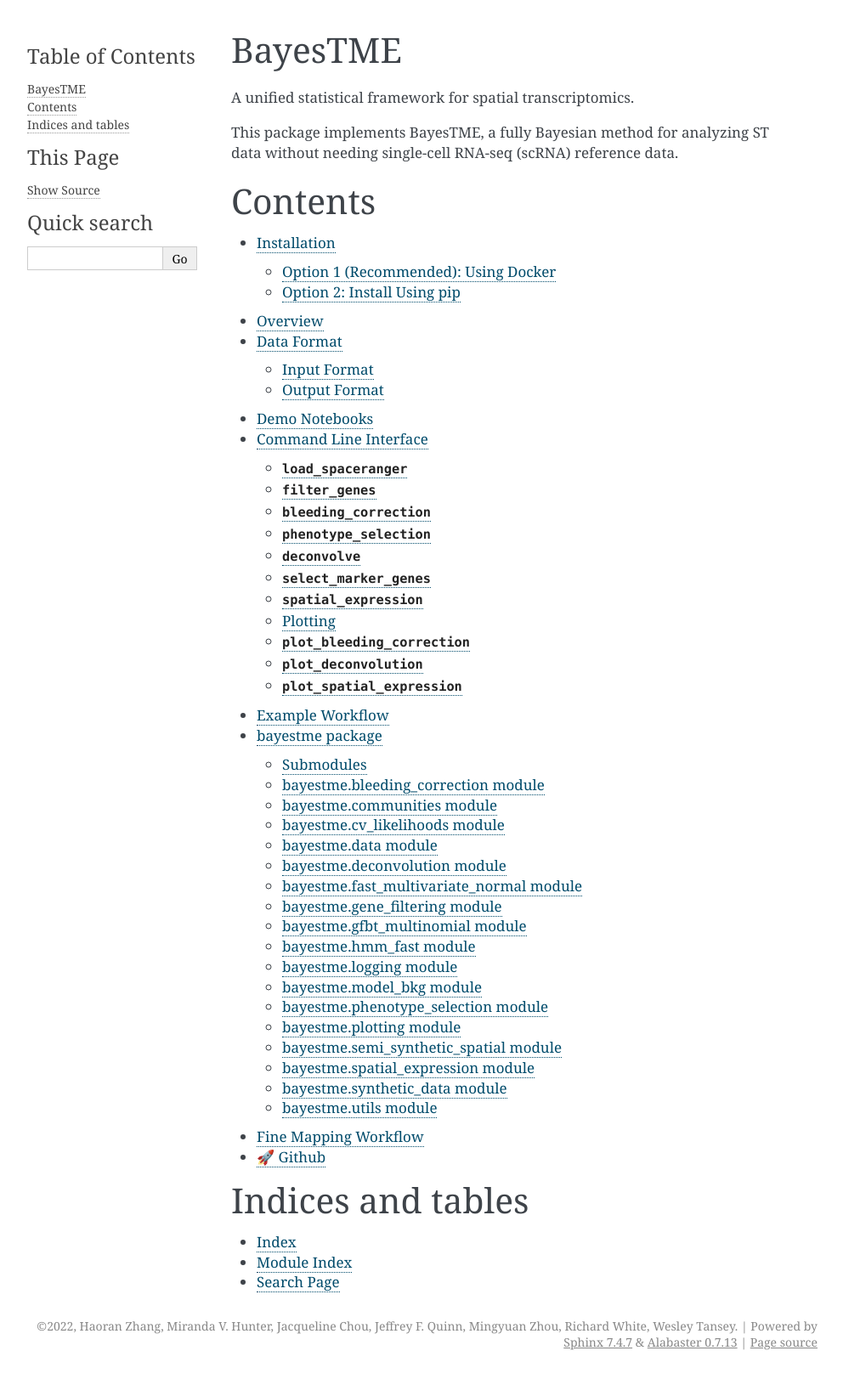
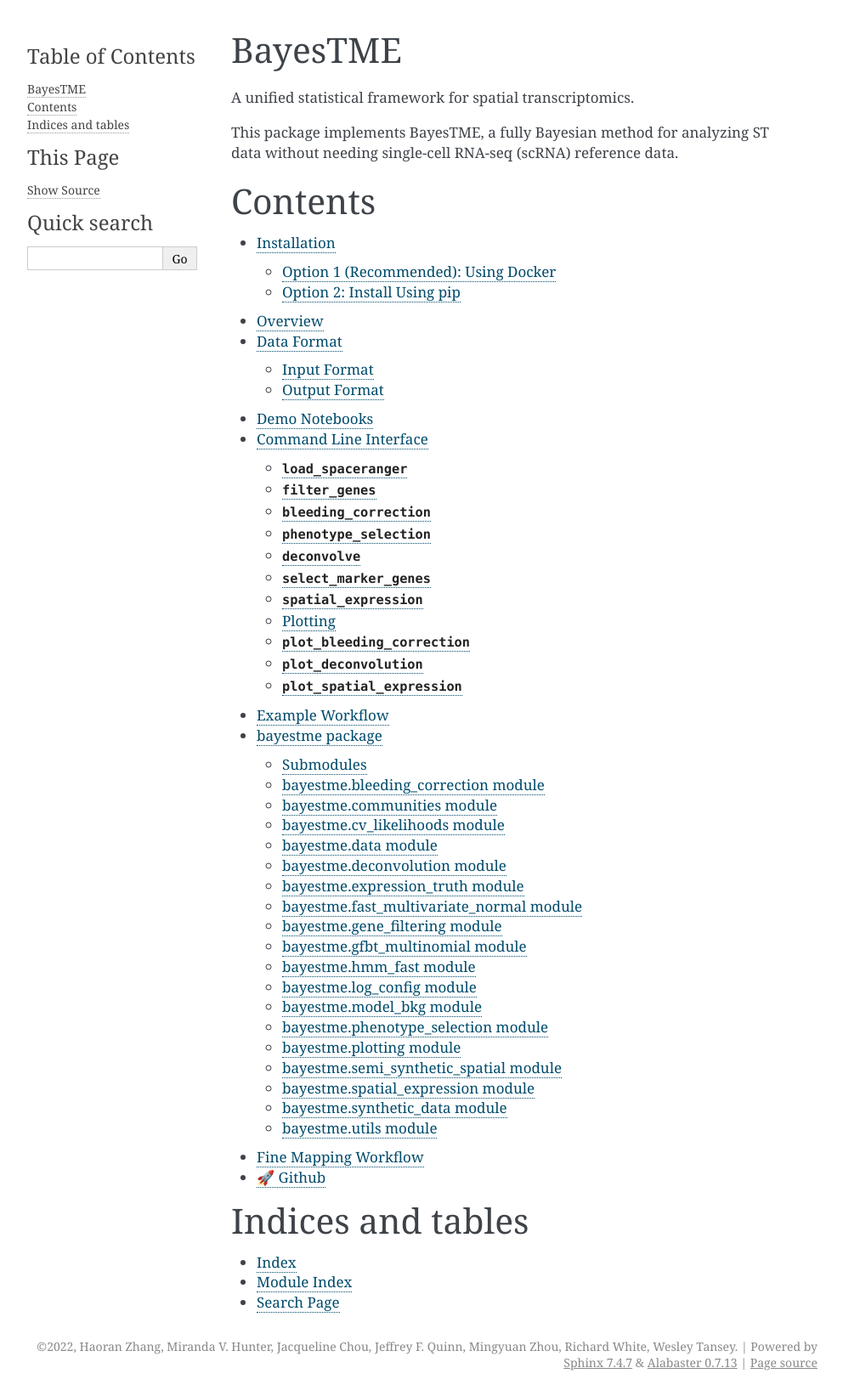
Before and after one commit to tansey-lab/bayestme, a Sphinx documentation site: the page built from docs/index.rst, in a window 1280 px wide. Shown: the whole page at 85% size, without its empty margins (148-1140 px from the left). Built offline with Sphinx 7.4.7, drawn with Linux system fonts in a browser that asks for light colours; before the commit the page ends 1619 px from its top, so only the background shows below that.

```diff
--- a/docs/api.rst
+++ b/docs/api.rst
@@ -44,6 +44,14 @@
    :undoc-members:
    :show-inheritance:
 
+bayestme.expression_truth module
+--------------------------------
+
+.. automodule:: bayestme.expression_truth
+   :members:
+   :undoc-members:
+   :show-inheritance:
+
 bayestme.fast\_multivariate\_normal module
 ------------------------------------------
 
@@ -76,10 +84,10 @@
    :undoc-members:
    :show-inheritance:
 
-bayestme.logging module
------------------------
+bayestme.log_config module
+--------------------------
 
-.. automodule:: bayestme.logging
+.. automodule:: bayestme.log_config
    :members:
    :undoc-members:
    :show-inheritance:
--- a/docs/conf.py
+++ b/docs/conf.py
@@ -72,4 +72,6 @@
     "statsmodels",
     "torch",
     "tqdm",
+    "jax",
+    "numpyro",
 ]
```
Also changed, not shown: 2 other files.
